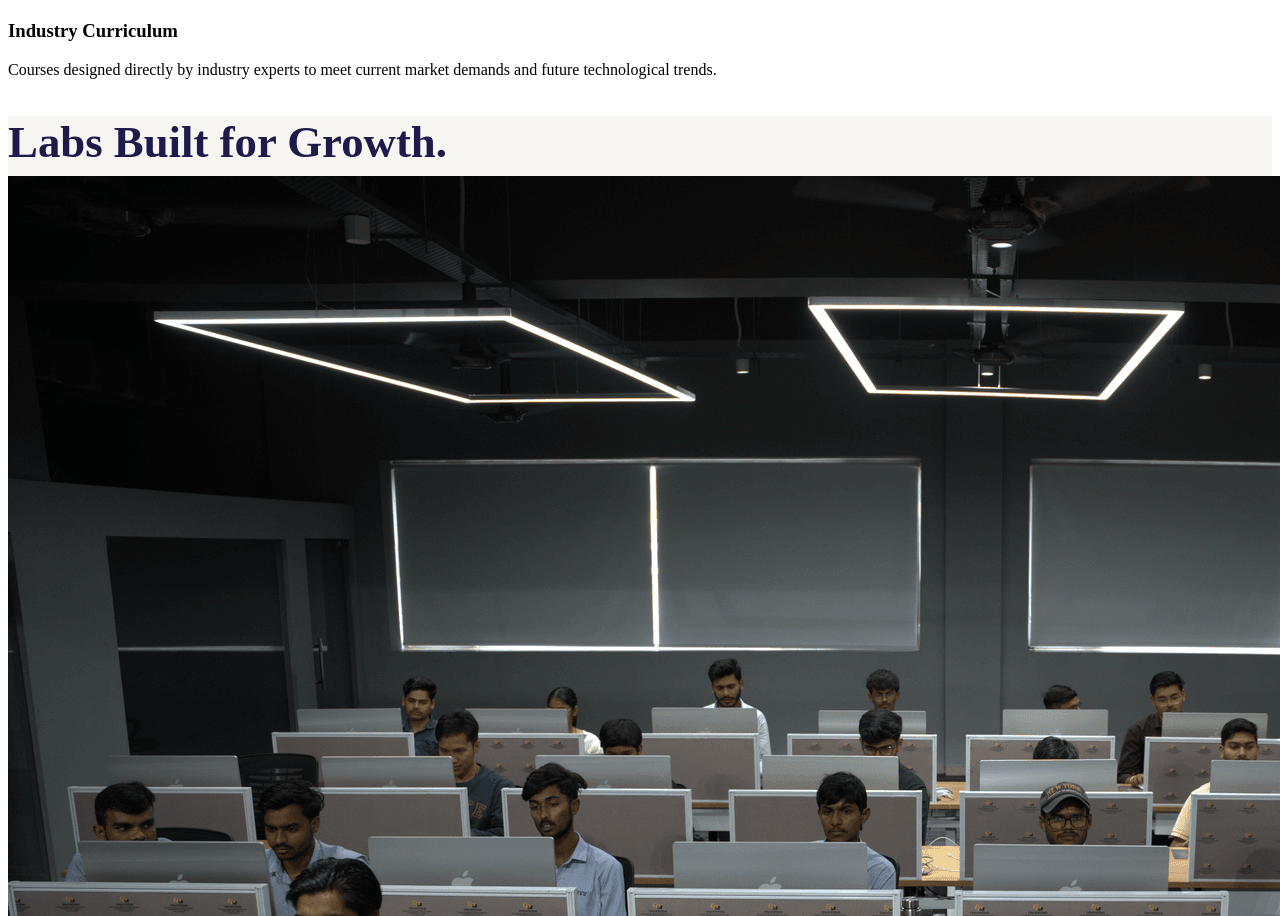
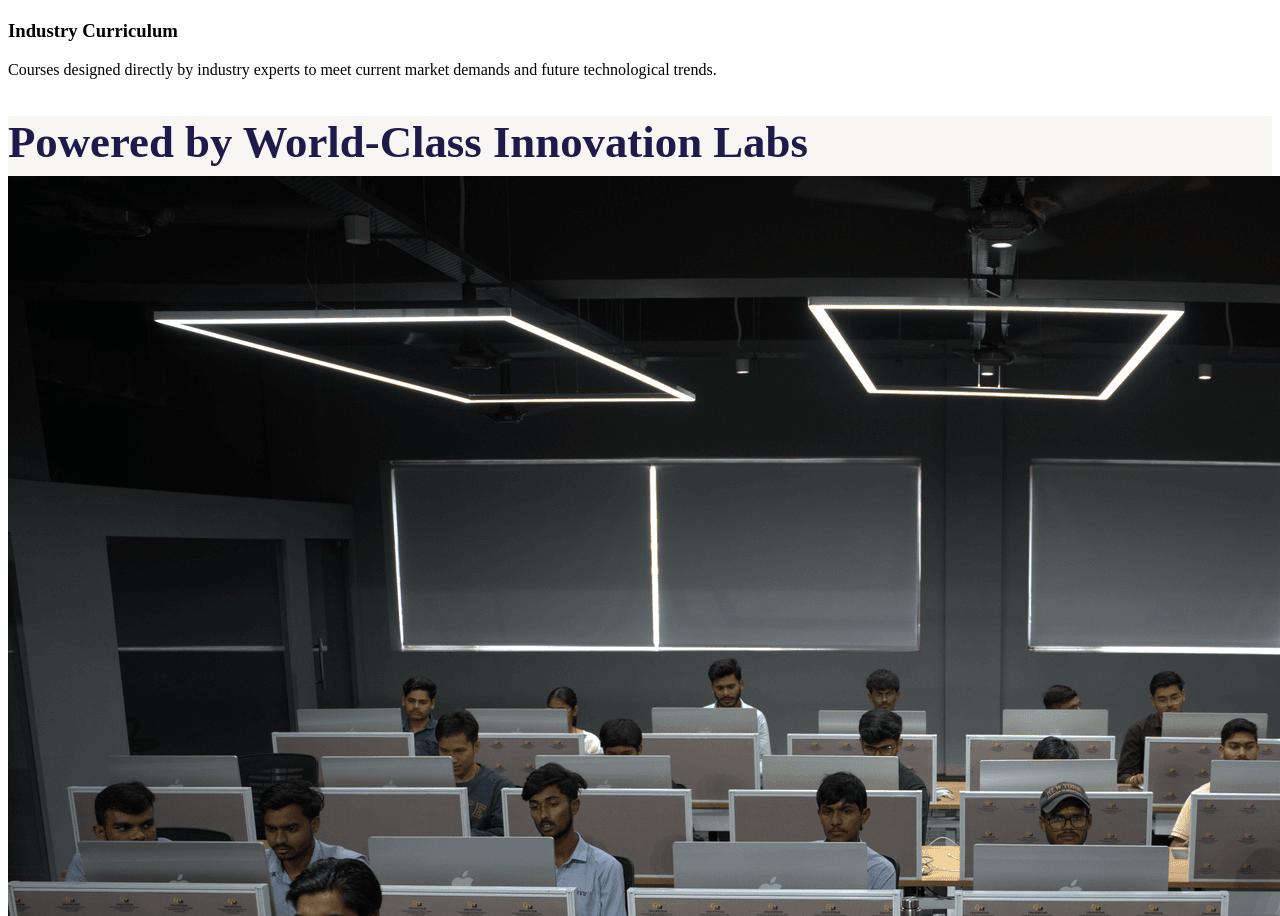
Before and after one commit to Dewanshu-Singh/Btech_cse, a website: page index.html in a window 1280 px wide. Shown: the part 8271-9187 px from the top of the page. Drawn offline with Linux system fonts and the light colour scheme; a script that the page names is missing.

Commit message:
content: update labs section heading

```diff
--- a/index.html
+++ b/index.html
@@ -249,7 +249,7 @@
     <section class="section labs-playground" id="labs" style="background-color: #f7f6f2;">
       <div class="container wide-container">
 
-        <h2 class="section-title reveal" style="text-align: left; margin-bottom: 0.5rem; color: #1e1b4b; font-size: clamp(2rem, 4vw, 2.8rem);">Labs Built for Growth.</h2>
+        <h2 class="section-title reveal" style="text-align: left; margin-bottom: 0.5rem; color: #1e1b4b; font-size: clamp(2rem, 4vw, 2.8rem);">Powered by World-Class Innovation Labs</h2>
 
 
         <div class="feature-grid reveal delay-2">
```
